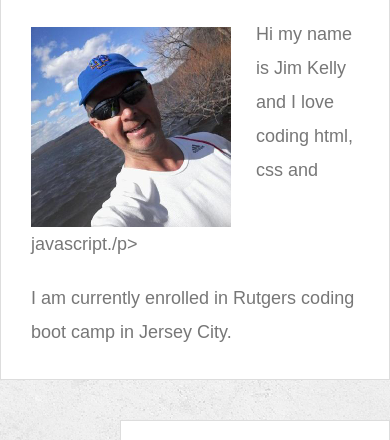
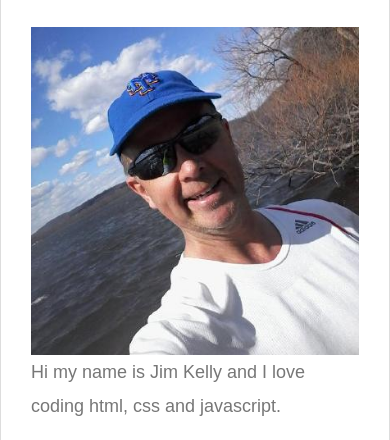
Before and after one commit to jamesjkelly/Responsive-Portfolio, a plain HTML site: page index.html in a window 390 px wide. Shown: the part 236-676 px from the top of the page. Drawn offline with Linux system fonts and the light colour scheme.

Commit message:
2nd commit

```diff
--- a/assets/css/style.css
+++ b/assets/css/style.css
@@ -192,7 +192,7 @@ h3,
 
 .auth-image {
   float: left;
-  width: 200px;
+ /* width: 200px;*/
   height: auto;
   margin-top: 10px;
   margin-right: 25px;
@@ -237,3 +237,17 @@ input[type=submit] {
   background: #4aaaa5;
   border: 0 none;
 }
+
+
+
+@media (max-width:  1000px) {
+  .auth-image {
+    clear:both;
+    width:100%;
+  }
+
+p
+{clear:both;}
+
+
+}
--- a/index.html
+++ b/index.html
@@ -6,6 +6,8 @@
   <title>About | Jim Kelly Responsive Portfolio</title>
   <link rel="stylesheet" type="text/css" href="assets/css/reset.css">
   <link rel="stylesheet" type="text/css" href="assets/css/style.css">
+
+
 </head>
 
 <body>
@@ -27,7 +29,7 @@
 
       <img src="assets/images/jk.jpg" class="auth-image" alt="jim kelly">
 
-      <p>Hi my name is Jim Kelly and I love coding html, css and javascript./p>
+      <p>Hi my name is Jim Kelly and I love coding html, css and javascript.</p>
 
       <p>I am currently enrolled in Rutgers coding boot camp in Jersey City.
     </section>
```
